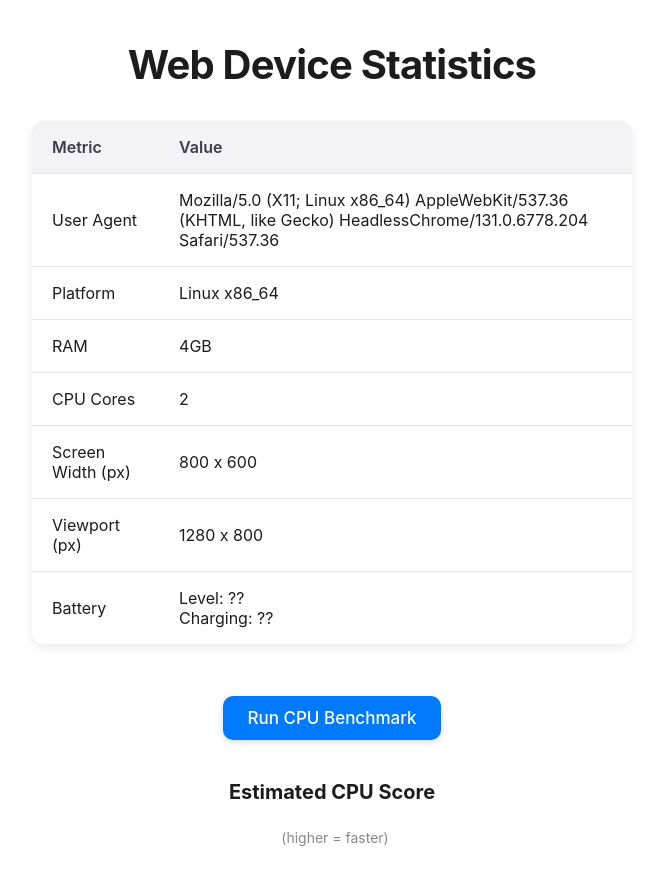
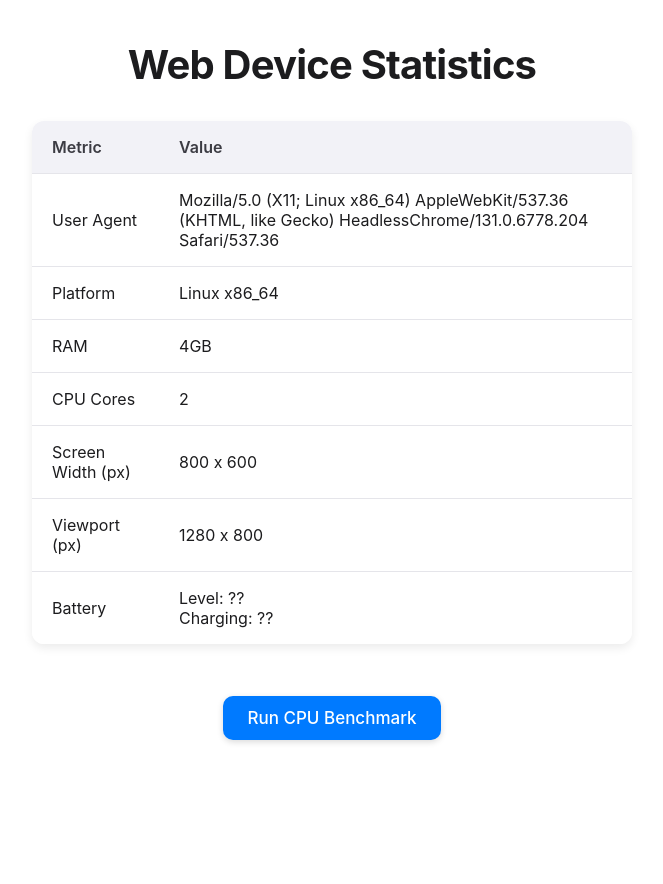
Before and after one commit to moritzluedtke/web-device-statistics, an Angular app: page / in a window 1280 px wide. Shown: the top 884 px of the page, without its empty margins (308-971 px from the left). After the commit the page ends 812 px from the top, so only its background shows below. Built offline with nearby package versions, Linux system fonts and the light colour scheme.

Commit message:
chore: layout improvements

```diff
--- a/src/app/app.component.css
+++ b/src/app/app.component.css
@@ -114,7 +114,7 @@ table.apple-style tr:last-child td {
 }
 
 .apple-result-container {
-  margin-top: 2.5rem;
+  margin-top: 2rem;
 }
 
 .apple-result {
--- a/src/app/app.component.html
+++ b/src/app/app.component.html
@@ -43,15 +43,16 @@
     Run CPU Benchmark
   </button>
 
-  @if (loading) {
-  <div style="margin-top: 2rem">
-    <div class="spinner"></div>
-  </div>
-  }
   <div class="apple-result-container">
+    @if (loading) {
+    <div style="margin-top: 2rem">
+      <div class="spinner"></div>
+    </div>
+    } @else if (result) {
     <h3 class="apple-result">Estimated CPU Score</h3>
     <p class="apple-result">
-      {{ result }} <span class="unit-label">(higher = faster)</span>
+      {{ result }}<br> <span class="unit-label">(higher = faster)</span>
     </p>
+    }
   </div>
 </div>
--- a/src/app/app.ts
+++ b/src/app/app.ts
@@ -45,14 +45,13 @@ export class App implements OnInit {
 
     setTimeout(() => {
       const score = this.runCpuBenchmark(10_000_000);
-      this.result = parseFloat((100000 / score).toFixed(2));
+      this.result = parseFloat((100_000 / score).toFixed(2));
       this.loading = false;
     });
   }
 
   private runCpuBenchmark(iterations: number): number {
     const start = performance.now();
-    let count = 0;
 
     for (let i = 2; i < iterations; i++) {
       let isPrime = true;
@@ -62,7 +61,6 @@ export class App implements OnInit {
           break;
         }
       }
-      if (isPrime) count++;
     }
 
     return performance.now() - start;
```
